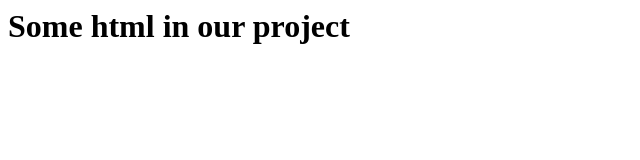
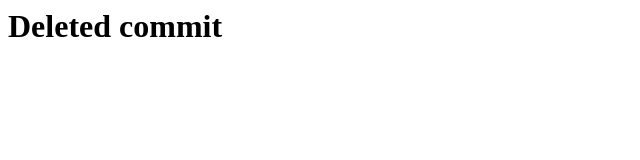
Before and after one commit to Yurkoaapelsinn/test, a plain HTML site: page index.html in a window 1280 px wide. Shown: the whole page, without its empty margins (0-640 px from the left). Drawn offline with Linux system fonts and the light colour scheme.

Commit message:
That commit will be deleted

```diff
--- a/index.html
+++ b/index.html
@@ -3,6 +3,6 @@
 </head>
 
 <body>
-<h1>Some html in our project</h1>
+<h1>Deleted commit</h1>
 </body>
 </html>
```
Also changed, not shown: test3.txt (added).
